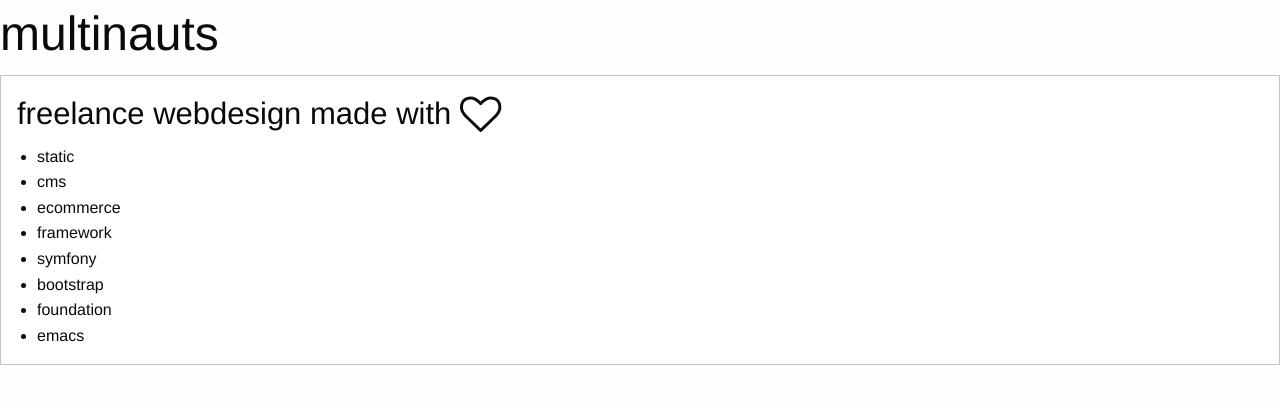
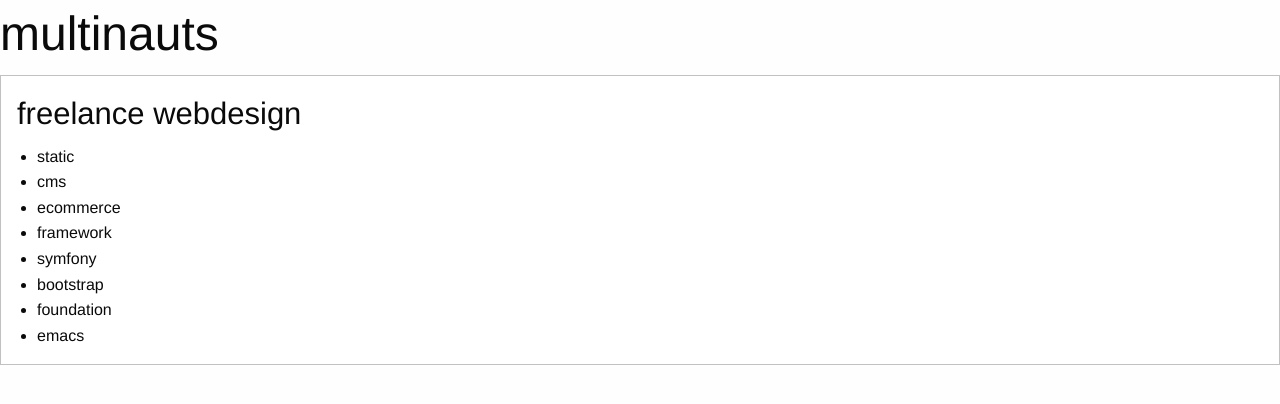
Before and after one commit to multinaute/portfolio, a website: page index.html in a window 1280 px wide. Drawn offline with nearby package versions, Linux system fonts and the light colour scheme.

Commit message:
remove made with

```diff
--- a/index.html
+++ b/index.html
@@ -18,7 +18,7 @@
     <div class="row">
       <div class="large-12 columns">
         <div class="callout">
-          <h3>freelance webdesign made with <i class='fa fa-heart-o faa-pulse animated fa-lg'></i></h3>
+          <h3>freelance webdesign</h3>
           <ul>
 	    <li>static</li>
 	    <li>cms</li>
```
